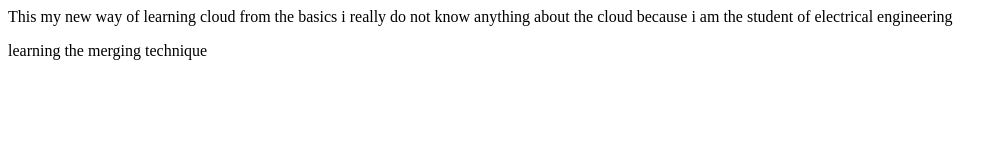
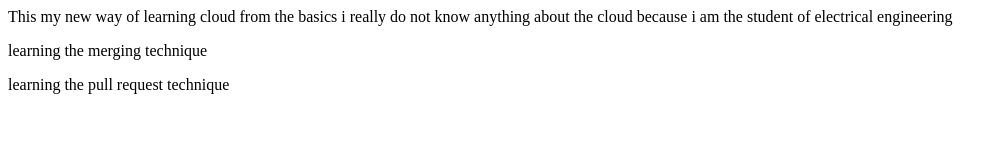
Before and after one commit to Rehancloud/localrepo, a plain HTML site: page index.html in a window 1280 px wide. Shown: the whole page, without its empty margins (0-1007 px from the left). Drawn offline with Linux system fonts and the light colour scheme.

Commit message:
Pull banana silk raha hoon bhai

```diff
--- a/index.html
+++ b/index.html
@@ -1,2 +1,3 @@
 <p>This my new way of learning cloud from the basics i really do not know anything about the cloud because i am the student of electrical engineering </p>
 <p> learning the merging technique</p>
+<p>learning the pull request technique</p>
```
